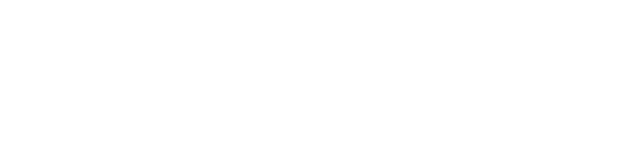
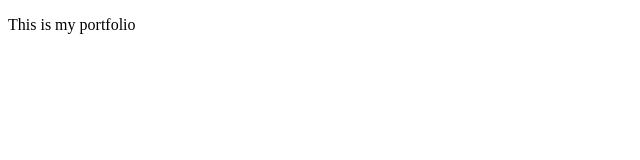
Before and after one commit to prangancode/developer-portfolio, a plain HTML site: page index.html in a window 1280 px wide. Shown: the whole page, without its empty margins (0-640 px from the left). Drawn offline with Linux system fonts and the light colour scheme.

Commit message:
para added

```diff
--- a/index.html
+++ b/index.html
@@ -8,6 +8,7 @@
     <link rel="stylesheet" href="style.css">
 </head>
 <body>
+    <p>This is my portfolio</p>
 
 </body>
 </html>
```
